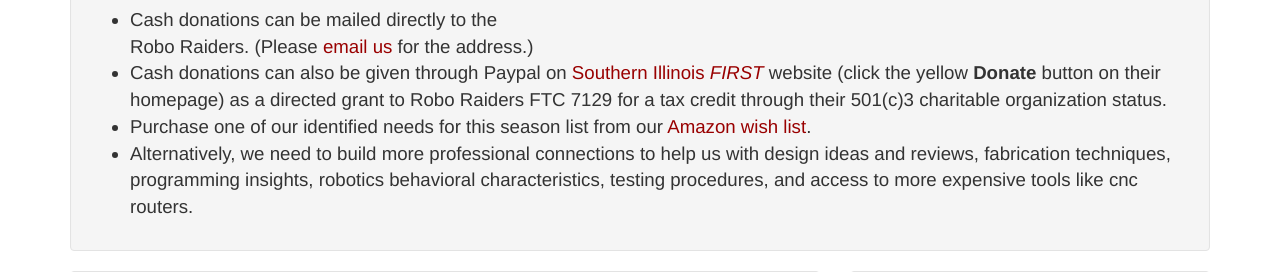
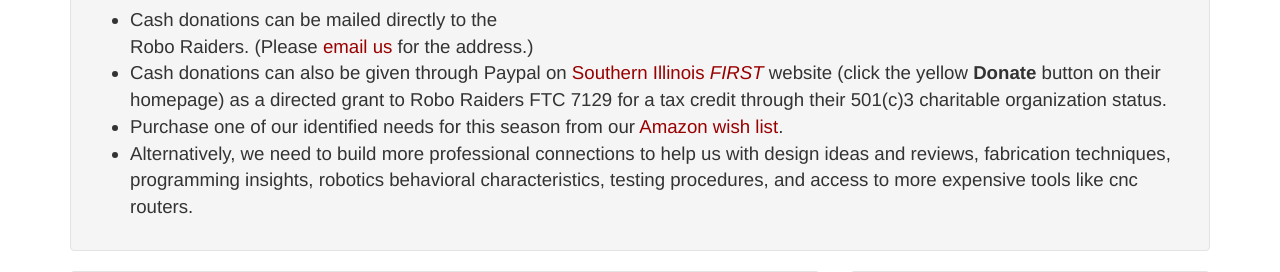
Before and after one commit to jasonrahm/RR, a Python web app: template app/templates/sponsors.html in a window 1280 px wide. Shown: the part 586-858 px from the top of the page. Run offline with Jinja, Linux system fonts and the light colour scheme; the template is opened without the code that fills it, so the values that code supplies are empty.

Commit message:
more small sponsor page updates

```diff
--- a/app/templates/sponsors.html
+++ b/app/templates/sponsors.html
@@ -18,7 +18,7 @@
             <li>Cash donations can be mailed directly to the Robo Raiders. (Please <a href="mailto:teamroboraiders@gmail.com">email us</a> for the address.)</li>
             <li>Cash donations can also be given through Paypal on <a href="https://wordpress.silfirst.org/">
               Southern Illinois <i>FIRST</i></a> website (click the yellow <strong>Donate</strong> button on their homepage) as a directed grant to Robo Raiders FTC 7129 for a tax credit through their 501(c)3 charitable organization status.</li>
-            <li>Purchase one of our identified needs for this season list from our <a href="https://www.amazon.com/gp/registry/wishlist/3PK22UJCQ961F/ref=nav_wishlist_lists_3">
+            <li>Purchase one of our identified needs for this season from our <a href="https://www.amazon.com/gp/registry/wishlist/3PK22UJCQ961F/ref=nav_wishlist_lists_3">
           Amazon wish list</a>.</li>
             <li>Alternatively, we need to build more professional connections to help us with design ideas and reviews, fabrication techniques,
             programming insights, robotics behavioral characteristics, testing procedures, and access to more expensive tools like cnc routers.</li>
```
